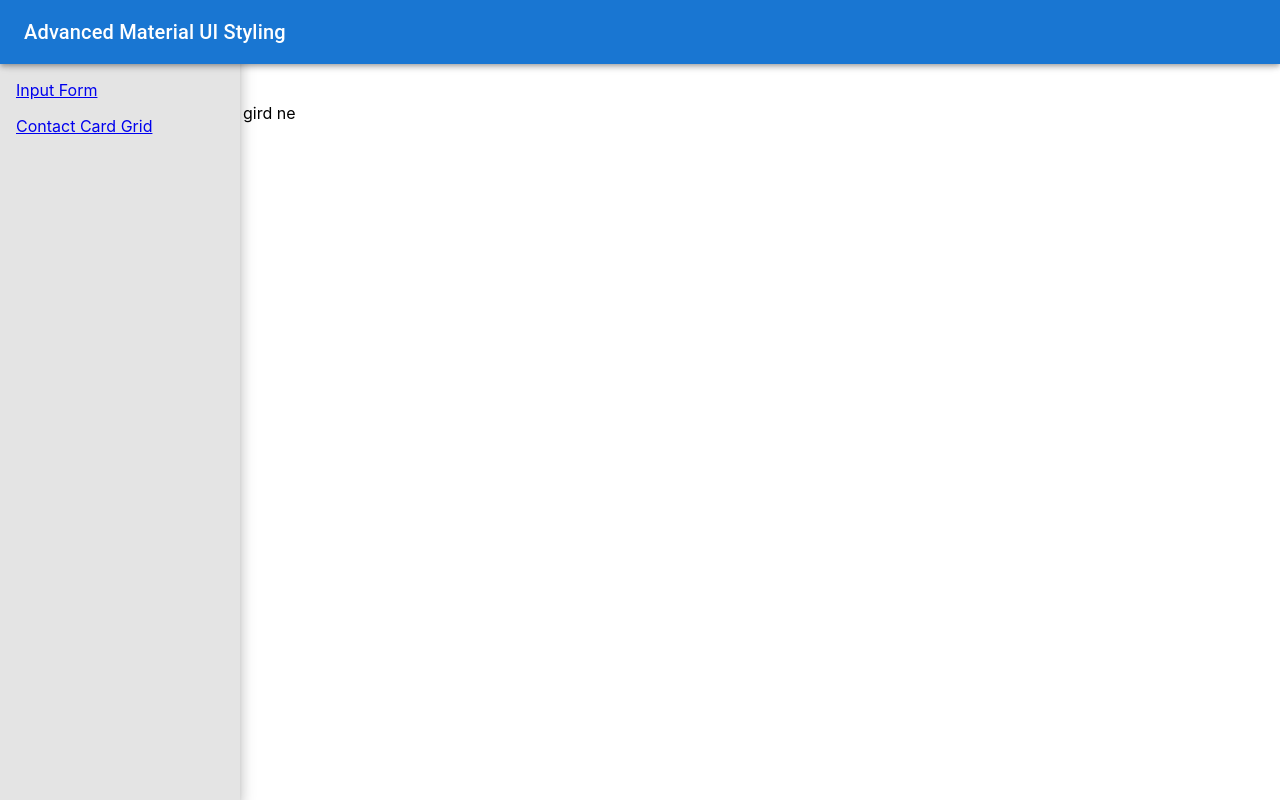
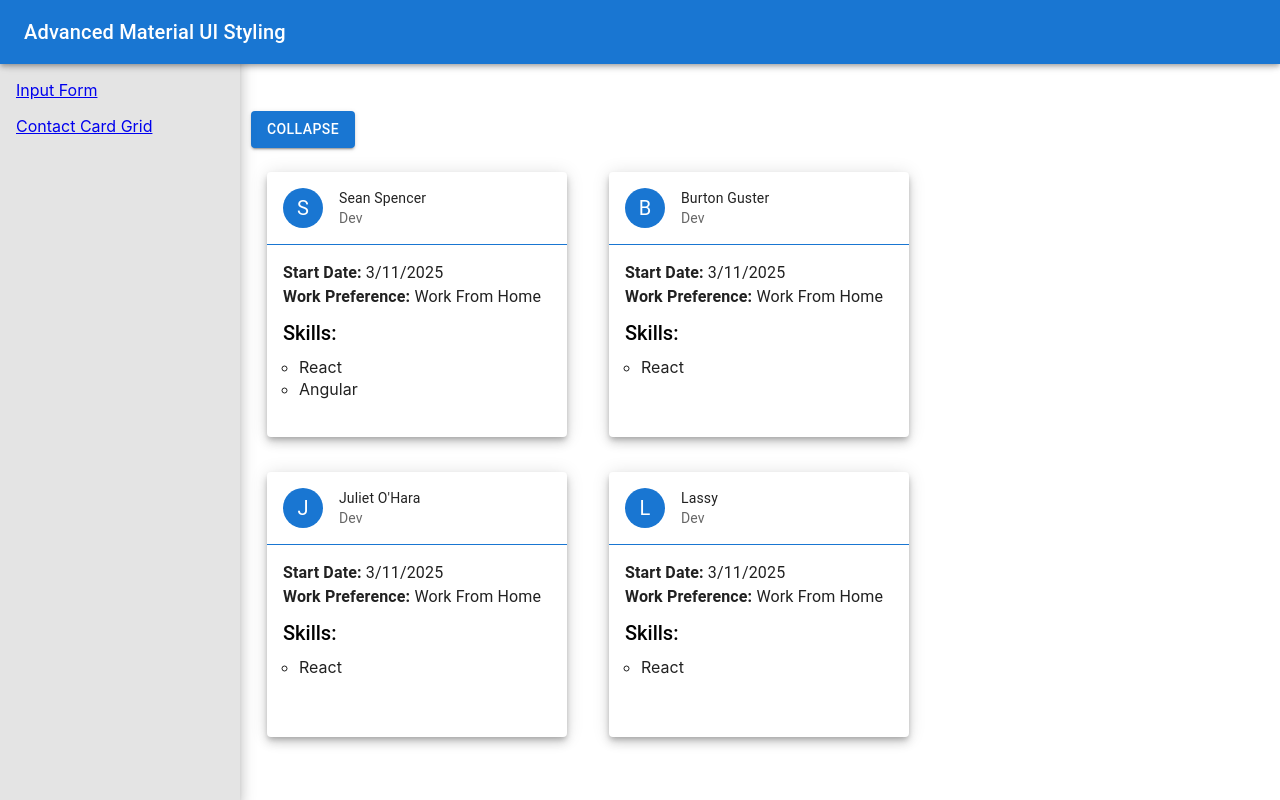
Before and after one commit to vuongicesmile/Advanced_MaterialUI, a React (Create React App) app in the folder learning-advanced-mui/beautiful-mui-app/: page /gird in a window 1280 px wide. Built offline with nearby package versions, Linux system fonts and the light colour scheme.

Commit message:
gird layout va gird item

```diff
--- /dev/null
+++ b/learning-advanced-mui/beautiful-mui-app/src/Components/Gird/ContanctCardGird.tsx
@@ -0,0 +1,83 @@
+import { useState } from "react";
+import { Avatar, Box, Button, Card, Collapse, CardContent, CardHeader, Grid, List, ListSubheader, Typography } from "@mui/material";
+import { contactData } from "../../Data/ContactData.tsx";
+
+const contactLIHeight = 24;
+let maxSkills = 1;
+
+export default function ContactCardGrid() {
+  const [open, setOpen] = useState(true);
+  const gridAlignProps = open ? {} : {
+    display: "flex",
+    justifyContent: "flex-end",
+    alignItems: "flex-end"
+  }
+  return (
+    <Box m={1}>
+      <Button sx={{ marginBottom: 3 }} variant="contained" onClick={() => setOpen(!open)}>Collapse</Button>
+      <Grid container
+      spacing={2} // chỉ thêm padding top / padding right = 16px
+      sx={{ width: 700, backgroundColor: "grid.main", marginLeft: 0, paddingRight: 2, paddingBottom: 2 }}>
+        {
+          contactData.map((contact) => {
+            maxSkills = (contact.skills?.length || 0) > maxSkills ? contact.skills?.length || 0 : maxSkills;
+            return (
+              <Grid item key={contact.name} xs={open ? 6 : 12} sx={{ ...gridAlignProps, minHeight: 300 }}>
+                <Card sx={{ width: 300, boxShadow: 6 }}>
+                  <CardHeader
+                    title={contact.name}
+                    subheader={contact.role}
+                    sx={{ borderBottom: "1px solid", borderBottomColor: "primary.main" }}
+                    avatar={
+                      <Avatar sx={{ backgroundColor: "primary.main" }}>{contact.name?.substring(0, 1).toUpperCase() || "A"}</Avatar>
+                    }
+                  />
+                  <Collapse
+                    in={open}
+                  //timeout={2000}
+                  //orientation="horizontal"
+                  >
+                    <CardContent sx={{ height: (104 + (maxSkills * contactLIHeight)) }}>
+                      <Typography>
+                        <b>Start Date: </b>{contact.startDate}
+                      </Typography>
+                      <Typography>
+                        <b>Work Preference: </b>{contact.preference}
+                      </Typography>
+                      <List
+                        sx={{
+                          listStyle: "list-item",
+                          listStyleType: "circle",
+                          paddingLeft: 2
+                        }}
+                        subheader={
+                          <ListSubheader
+                            sx={{
+                              right: 16,
+                              position: "inherit",
+                              fontSize: "1.25rem",
+                              color: "black",
+                              paddingLeft: 0
+                            }}
+                          >
+                            Skills:
+                          </ListSubheader>
+                        }
+                      >
+                        {
+                          contact.skills?.map((skill) => {
+                            return <li style={{ paddingBottom: "2px" }}>{skill}</li>
+                          })
+                        }
+                      </List>
+                    </CardContent>
+                  </Collapse>
+                </Card>
+              </Grid>
+            )
+          })
+        }
+      </Grid>
+    </Box >
+  )
+}
--- a/learning-advanced-mui/beautiful-mui-app/src/Components/Saffold/NavDrawer.tsx
+++ b/learning-advanced-mui/beautiful-mui-app/src/Components/Saffold/NavDrawer.tsx
@@ -2,6 +2,7 @@ import React from 'react';
 import { AppBar, Drawer, Toolbar, Typography, List, ListItem, Theme, useTheme } from "@mui/material";
 import { BrowserRouter, Link, Route, Routes } from "react-router-dom";
 import ContactForm from './Form/ContanctForm.tsx';
+import ContactCardGrid from '../Gird/ContanctCardGird.tsx';
 
 
 const drawerWidth = 240;
@@ -78,7 +79,7 @@ export default function NavDrawer() {
         <Routes>
           <Route path={"/form"} element={<ContactForm />}></Route>
           <Route path={"/form"} element={<>form ne</>}></Route>
-          <Route path={"/gird"} element={<>gird ne</>}></Route>
+          <Route path={"/gird"} element={<ContactCardGrid />}></Route>
         </Routes>
       </main>
     </div>
```
